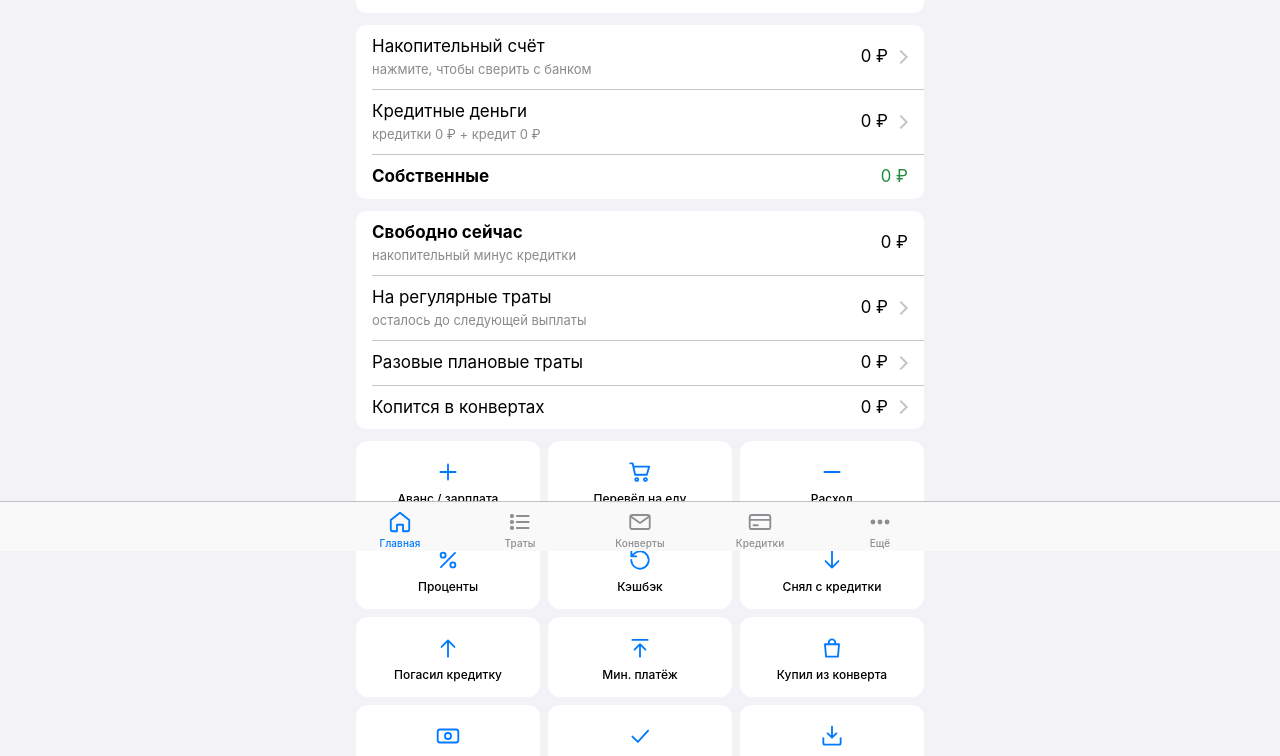
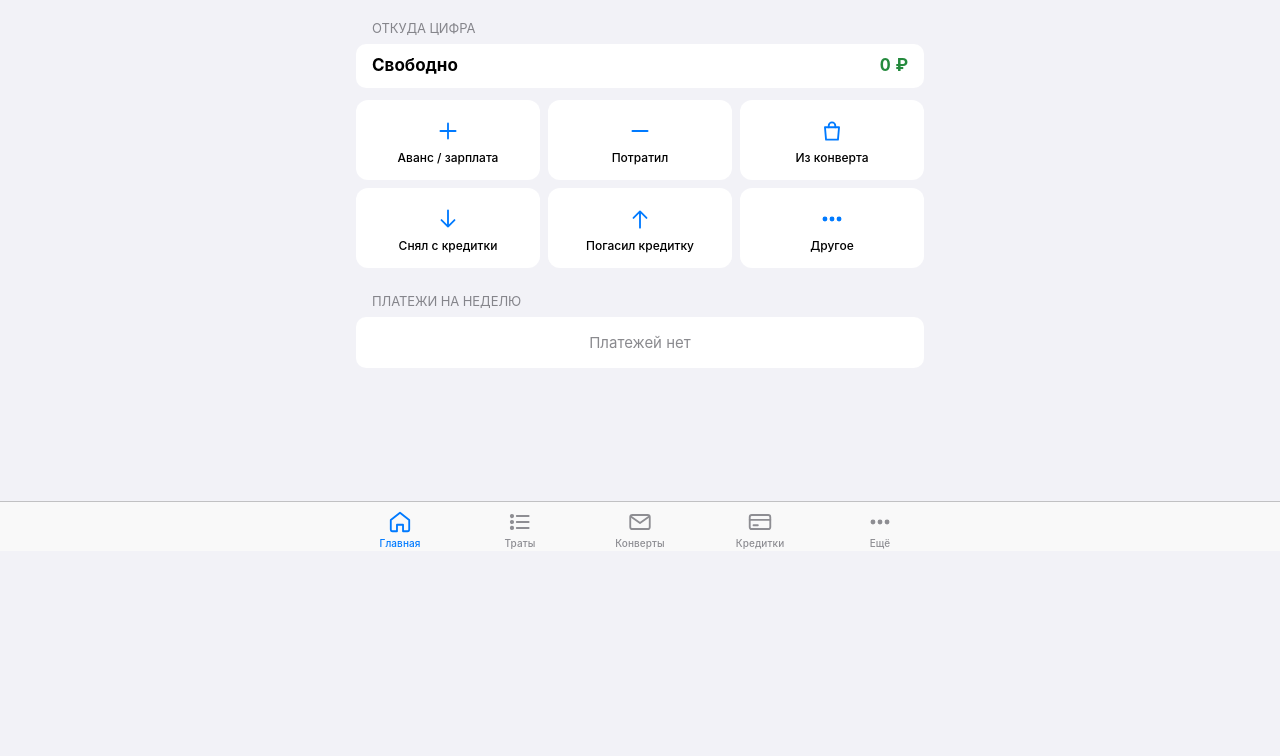
Before and after one commit to 88022/money, a plain HTML site: page index.html in a window 1280 px wide. Shown: the part 249-1005 px from the top of the page. After the commit the page ends 800 px from the top, so only its background shows below. Drawn offline with Linux system fonts and the light colour scheme.

Commit message:
Простой главный экран, другие действия в отдельном окне (v12)

```diff
--- a/index.html
+++ b/index.html
@@ -226,55 +226,48 @@ function render(){
   document.querySelectorAll("nav button").forEach(b => b.classList.toggle("on", b.dataset.t === tab));
 }
 function home(){
-  const c = calc(), ev = events(14);
-  const freeCls = c.free < 0 ? "neg" : "pos";
+  const c = calc(), ev = events(7).slice(0, 5);
+  const line = (t, v, go_, sub) => v ? `<div class="row${go_ ? " tap" : ""}"${go_ ? ` onclick="${go_}"` : ""}><div class="l">${t}${sub ? `<small>${sub}</small>` : ""}</div><div class="r">${rub(v)}</div></div>` : "";
   return `<h1>Мои деньги</h1>
   <form class="quick" onsubmit="event.preventDefault(); quickGo(this.q.value)">
-    <input name="q" placeholder="Быстрая запись: еда 8000, косметика 3500…" autocomplete="off" enterkeyhint="go">
+    <input name="q" placeholder="Записать: еда 800, аванс 73950…" autocomplete="off" enterkeyhint="go">
     <button class="btn" aria-label="Записать">→</button>
   </form>
   <div class="card hero">
-    <div class="lbl">${c.free < 0 ? "Не хватает с учётом трат и конвертов" : "Можно тратить"}</div>
-    <div class="big ${freeCls}">${rub(c.free < 0 ? -c.free : c.free)}</div>
-    <div class="muted">накопительный минус кредитки, траты и конверты. Кредит гасится частями из зарплаты</div>
+    <div class="lbl">Свободные деньги</div>
+    <div class="big ${c.free < 0 ? "neg" : "pos"}">${rub(c.free)}</div>
+    <div class="muted">${c.free < 0
+      ? "Все траты и конверты обеспечены, но часть — за счёт кредиток. Тратить сверх плана пока нельзя: минус уменьшается с каждой выплатой и процентами."
+      : "Всё запланированное уже отложено. Эти деньги можно тратить на что угодно."}</div>
   </div>
+  <h2>Откуда цифра</h2>
   <div class="card">
-    <div class="row tap" onclick="opBalance()"><div class="l">Накопительный счёт<small>нажмите, чтобы сверить с банком</small></div><div class="r">${rub(S.balance)}</div></div>
-    <div class="row tap" onclick="go('cards')"><div class="l">Кредитные деньги<small>кредитки ${rub(c.debt)} + кредит ${rub(c.loan)}</small></div><div class="r ${c.credit > 0 ? "neg" : ""}">${c.credit > 0 ? "−" + rub(c.credit) : rub(0)}</div></div>
-    <div class="row"><div class="l"><b>Собственные</b>${c.own < 0 ? "<small>минус — уже потрачено из заёмных</small>" : ""}</div><div class="r ${c.own < 0 ? "neg" : "pos"}">${rub(c.own)}</div></div>
-    ${c.other ? `<div class="row"><div class="l">С учётом других денег<small>вклады, наличные, брокерский, долги вам</small></div><div class="r ${c.own + c.other < 0 ? "neg" : ""}">${rub(c.own + c.other)}</div></div>` : ""}
-  </div>
-  <div class="card">
-    <div class="row"><div class="l"><b>Свободно сейчас</b><small>накопительный минус кредитки</small></div><div class="r">${rub(c.avail)}</div></div>
-    <div class="row tap" onclick="go('plan')"><div class="l">На регулярные траты<small>осталось до следующей выплаты</small></div><div class="r">${rub(-c.regular)}</div></div>
-    <div class="row tap" onclick="go('plan')"><div class="l">Разовые плановые траты</div><div class="r">${rub(-c.planned)}</div></div>
-    <div class="row tap" onclick="go('env')"><div class="l">Копится в конвертах</div><div class="r">${rub(-c.saved)}</div></div>
+    ${line("Накопительный счёт", S.balance, "opBalance()", "нажмите, чтобы сверить с банком")}
+    ${line("Долг по кредиткам", -c.debt, "go('cards')")}
+    ${line("Разовые траты", -c.planned, "go('plan')", "запланированные покупки")}
+    ${line("Регулярные траты", -c.regular, "go('plan')", "еда, квартира, связь… до выплаты")}
+    ${line("Конверты", -c.saved, "go('env')", "подарки, отпуск, подушка…")}
+    <div class="row"><div class="l"><b>Свободно</b></div><div class="r ${c.free < 0 ? "neg" : "pos"}"><b>${rub(c.free)}</b></div></div>
   </div>
   <div class="ops">
     <button onclick="opIncome('adv')">${ic('plus')}Аванс / зарплата</button>
-    <button onclick="opFood()">${ic('cart')}Перевёл на еду</button>
-    <button onclick="opSpend()">${ic('minus')}Расход</button>
-    <button onclick="opInterest()">${ic('pct')}Проценты</button>
-    <button onclick="opCashback()">${ic('back')}Кэшбэк</button>
+    <button onclick="opSpend()">${ic('minus')}Потратил</button>
+    <button onclick="opBuy()">${ic('bag')}Из конверта</button>
     <button onclick="opTake()">${ic('down')}Снял с кредитки</button>
     <button onclick="opRepay()">${ic('up')}Погасил кредитку</button>
-    <button onclick="opMin()">${ic('min')}Мин. платёж</button>
-    <button onclick="opBuy()">${ic('bag')}Купил из конверта</button>
-    <button onclick="opLoanPaid()">${ic('cash')}Платёж по кредиту</button>
-    <button onclick="opBalance()">${ic('check')}Сверка с банком</button>
-    <button onclick="opEnvMove()">${ic('tray')}В конверт</button>
-    <button onclick="S.loan.payment ? opPrepay() : go('more')">${ic('bolt')}Досрочно кредит</button>
+    <button onclick="opMore()">${ic('more')}Другое</button>
   </div>
-  ${foodEnv() ? `<div class="card"><div class="row tap" onclick="opFood()"><div class="l">🛒 Осталось на еду<small>до следующей выплаты · нажмите, когда переведёте на карту</small></div><div class="r ${num(foodEnv().amount) < 0 ? "neg" : ""}">${rub(foodEnv().amount)}</div></div></div>` : ""}
-  <h2>Проценты</h2>
-  <div class="card">
-    <div class="row tap" onclick="go('more')"><div class="l">Ставка сейчас<small>${S.banks.filter(b => b.on).map(b => esc(b.name) + " " + b.rate + "%").join(" + ") || "банки не заданы"}</small></div><div class="r">${String(c.rate).replace(".", ",")}%</div></div>
-    <div class="row"><div class="l">Примерный доход</div><div class="r pos">${rub(Math.round(c.perDay))}/день · ${rub(Math.round(c.perDay * 30))}/мес</div></div>
-  </div>
-  <h2>Ближайшие 14 дней</h2>
-  <div class="card">${ev.length ? ev.map(e => `<div class="row"><div class="l">${esc(e.t)}<small>${dmy(e.d)} ${pill(e.d)}</small></div><div class="r">${rub(e.s)}</div></div>`).join("") : `<div class="empty">Платежей нет</div>`}</div>
-  ${S.loan.payment ? `<div class="card"><div class="row tap" onclick="opLoanPaid()"><div class="l">${esc(S.loan.name)}<small>следующий ${dmy(loanNext())}, осталось платежей: ${S.loan.left}, долг ${rub(S.loan.principal)}</small></div><div class="r">${rub(S.loan.payment)}</div></div><div class="hint">Нажмите, когда внесёте платёж</div></div>` : ""}
-  ${S.other.length ? `<h2>Другие деньги</h2><div class="card">${S.other.map(o => `<div class="row tap" onclick="editOther('${o.id}')"><div class="l">${esc(o.name)}</div><div class="r">${rub(o.amount)}</div></div>`).join("")}<div class="row"><div class="l muted">Не входят в «можно тратить»</div><div class="r">${rub(c.other)}</div></div></div>` : ""}`;
+  <h2>Платежи на неделю</h2>
+  <div class="card">${ev.length ? ev.map(e => `<div class="row"><div class="l">${esc(e.t)}<small>${dmy(e.d)} ${pill(e.d)}</small></div><div class="r">${rub(e.s)}</div></div>`).join("") : `<div class="empty">Платежей нет</div>`}</div>`;
+}
+function opMore(){
+  const it = (f, i, t) => `<div class="row tap" onclick="closeSheet();${f}"><div class="l" style="display:flex;align-items:center;gap:12px"><span style="color:var(--acc);width:26px;height:26px;display:inline-block">${ic(i)}</span>${t}</div></div>`;
+  const el = document.getElementById("sheetIn");
+  el.innerHTML = `<div class="grab"></div><div class="sbar"><span></span><button type="button" class="tbtn b" onclick="closeSheet()">Закрыть</button></div><h3>Другие действия</h3>
+  <div class="card">${it("opFood()", "cart", "Перевёл на еду")}${it("opMin()", "min", "Минимальный платёж по кредитке")}${it("opLoanPaid()", "cash", "Платёж по кредиту")}${it("opPrepay()", "bolt", "Досрочно в кредит")}</div>
+  <div class="card">${it("opInterest()", "pct", "Пришли проценты")}${it("opCashback()", "back", "Пришёл кэшбэк")}${it("opIncome('other')", "plus", "Другой доход")}</div>
+  <div class="card">${it("opEnvMove()", "tray", "Отложить в конверт")}${it("opBalance()", "check", "Сверка с банком")}</div>`;
+  document.getElementById("sheet").classList.add("on");
 }
 function cards(){
   const c = calc();
@@ -324,7 +317,15 @@ function plan(){
   <button class="btn sec wide" onclick="editPlan()">Добавить разовую трату</button>`;
 }
 function more(){
+  const c = calc();
   return `<h1>Ещё</h1>
+  <h2>Итоги</h2>
+  <div class="card">
+    <div class="row tap" onclick="go('cards')"><div class="l">Кредитные деньги<small>кредитки ${rub(c.debt)} + кредит ${rub(c.loan)}</small></div><div class="r neg">${rub(-c.credit)}</div></div>
+    <div class="row"><div class="l">Собственные<small>накопительный минус все долги</small></div><div class="r ${c.own < 0 ? "neg" : "pos"}">${rub(c.own)}</div></div>
+    ${c.other ? `<div class="row"><div class="l">С учётом других денег<small>вклады, долги вам</small></div><div class="r ${c.own + c.other < 0 ? "neg" : "pos"}">${rub(c.own + c.other)}</div></div>` : ""}
+    <div class="row"><div class="l">Проценты по накопительному<small>${String(c.rate).replace(".", ",")}% годовых</small></div><div class="r pos">≈${rub(Math.round(c.perDay * 30))}/мес</div></div>
+  </div>
   <h2>Ставки накопительных счетов</h2>
   <div class="card">${S.banks.map(b => `<div class="row tap" onclick="editBank('${b.id}')"><div class="l">${esc(b.name)}<small>${b.on ? "начисляет" : "выключен"}</small></div><div class="r">${String(b.rate).replace(".", ",")}%</div></div>`).join("")}
   <div class="hint">Если деньги за день получают проценты в нескольких банках, включите все — ставки сложатся.</div></div>
```
